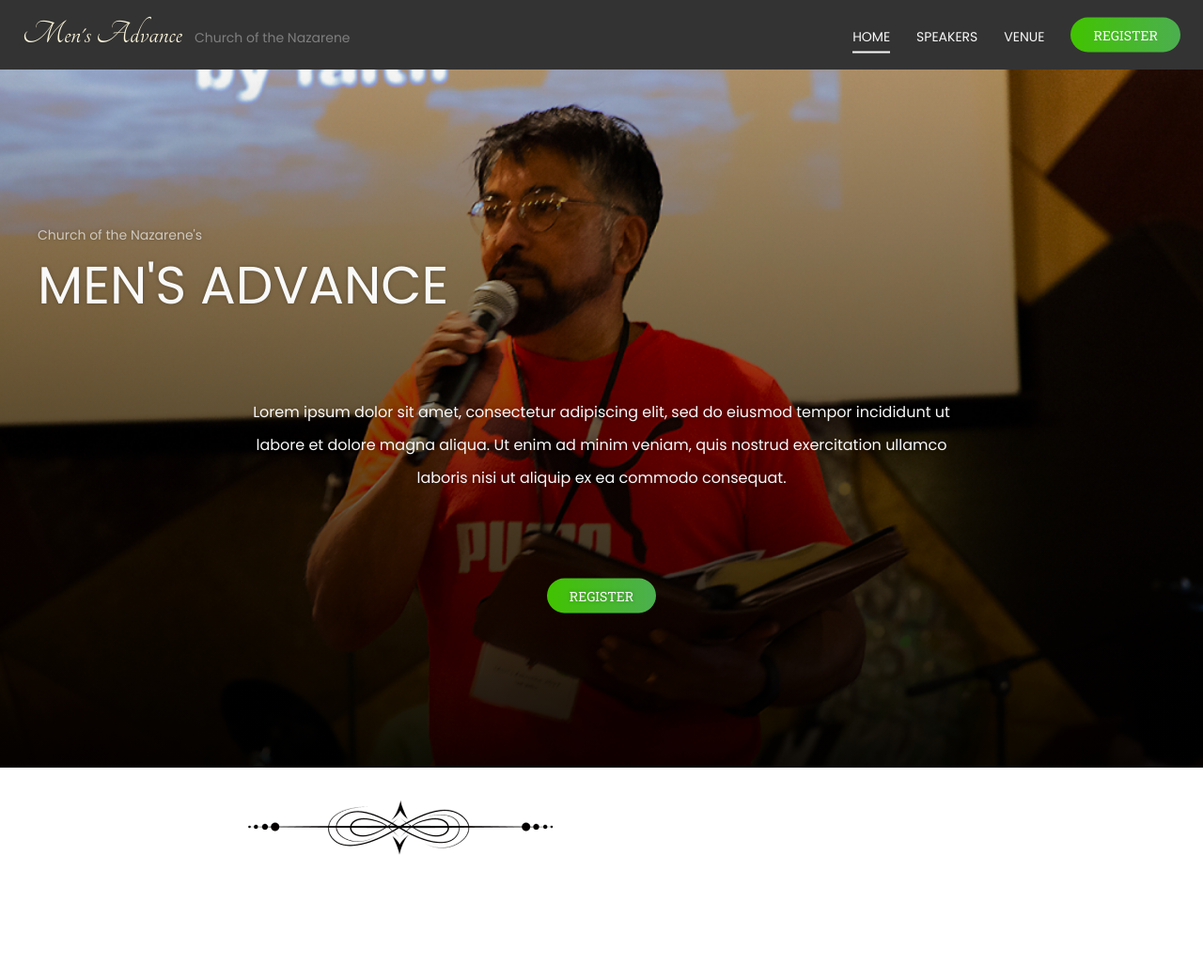
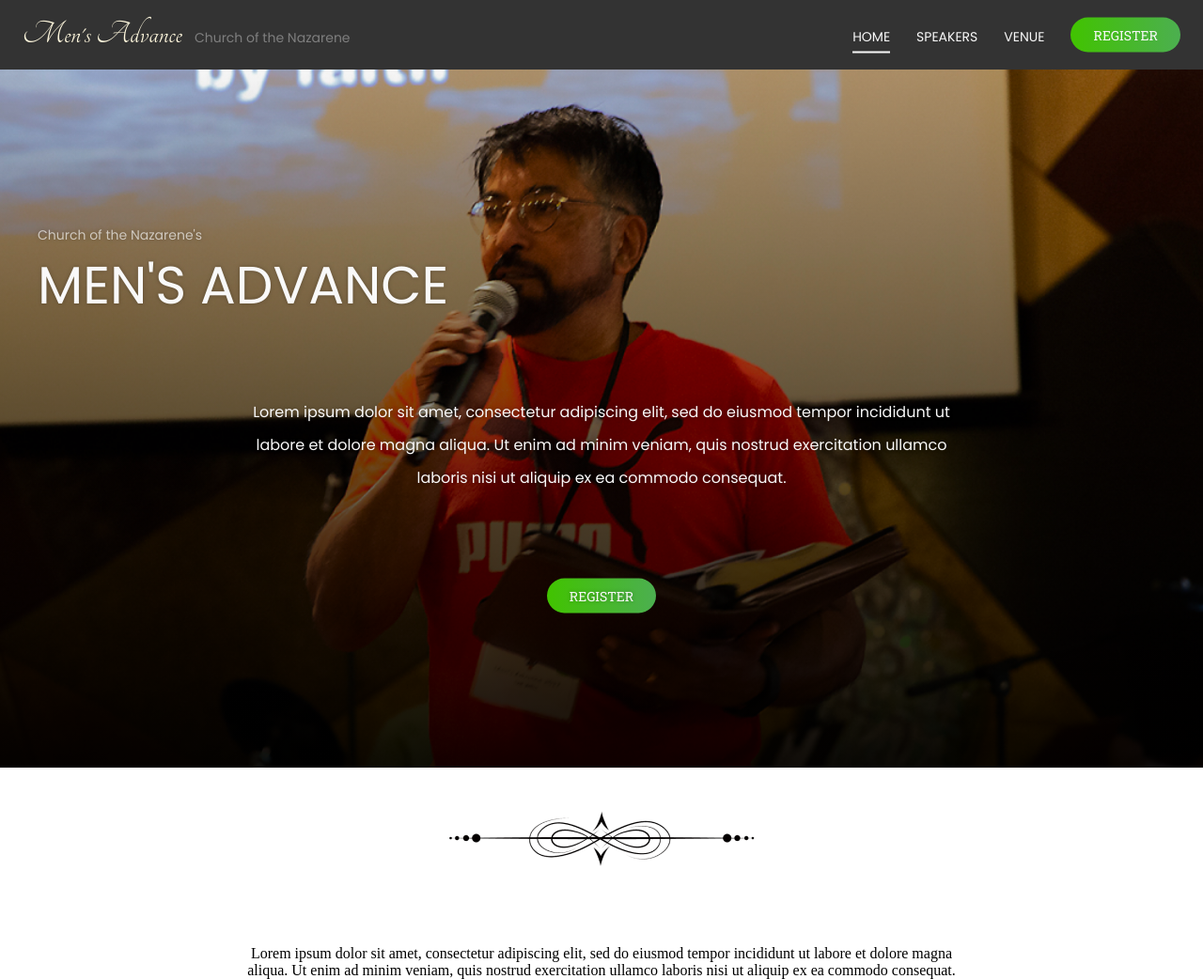
Before and after one commit to juliancoleman/mens-advance, a Jekyll site: the page built from index.html, in a window 1280 px wide. Shown: the whole page at 94% size. Built offline with Jekyll 4.4.1, drawn with Linux system fonts in a browser that asks for light colours; before the commit the page ends 934 px from its top, so only the background shows below that.

Commit message:
center aligns all about text

```diff
--- a/index.html
+++ b/index.html
@@ -10,6 +10,13 @@
 
 {% include hero.html %}
 
-<div class="container">
+<div class="container" style="margin-top: .75rem; text-align: center;">
   <img src="/assets/images/pngwing.png" alt="pngwing" width="341">
+
+  <p style="margin-top: 60px;">
+    Lorem ipsum dolor sit amet, consectetur adipiscing elit, sed do eiusmod
+    tempor incididunt ut labore et dolore magna aliqua. Ut enim ad minim veniam,
+    quis nostrud exercitation ullamco laboris nisi ut aliquip ex ea commodo
+    consequat.
+  </p>
 </div>
```
